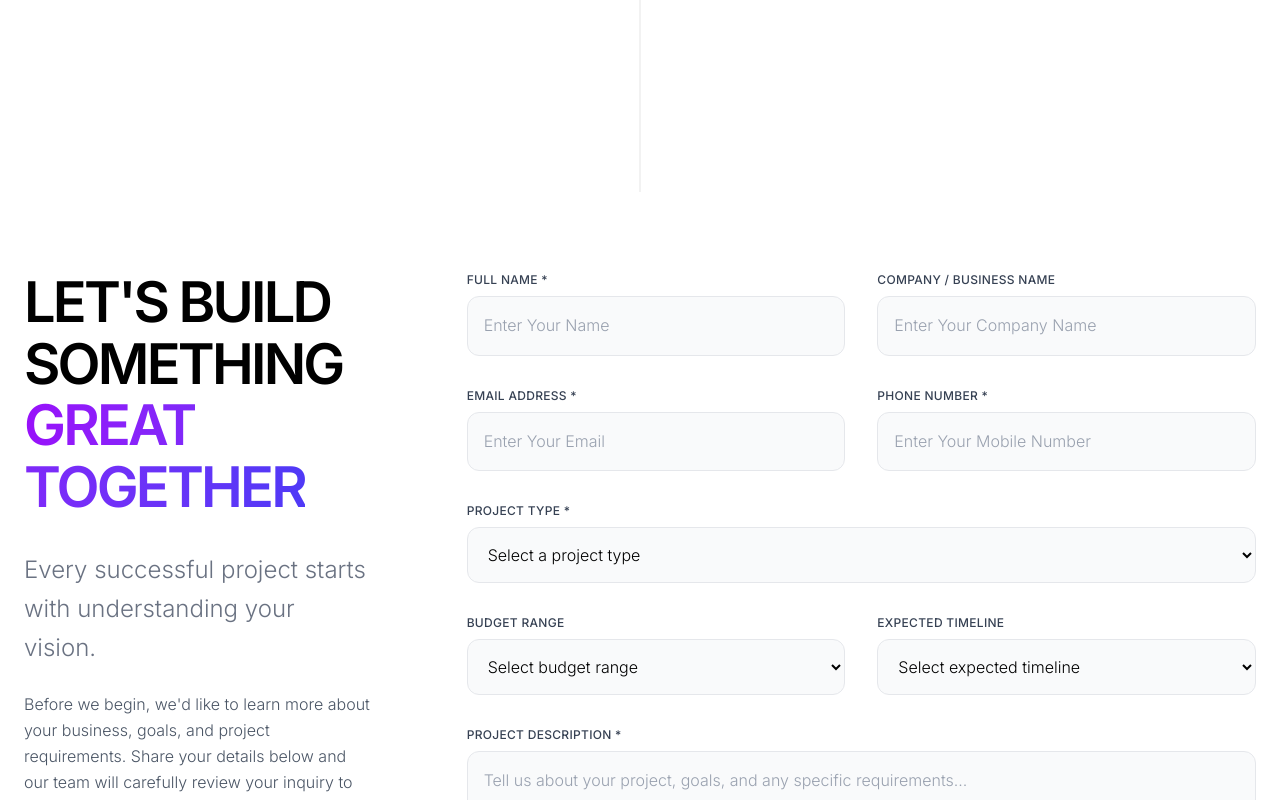
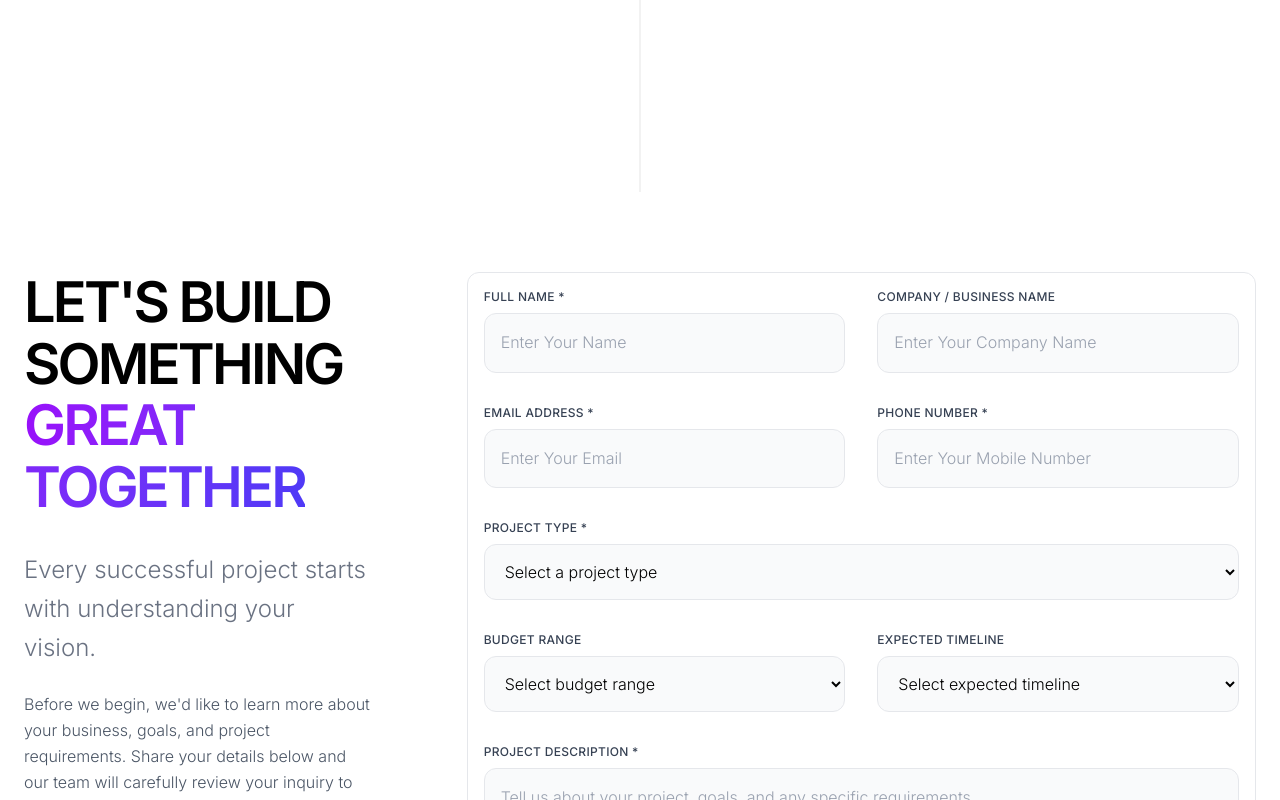
Before and after one commit to Jayasurya2021/portfolio, a React (Vite) app: page / in a window 1280 px wide. Shown: the part 7251-8051 px from the top of the page. Built offline with nearby package versions, Linux system fonts and the light colour scheme.

Commit message:
Contact and Footer section updated

```diff
--- a/index.html
+++ b/index.html
@@ -1,13 +1,16 @@
 <!doctype html>
 <html lang="en">
+
 <head>
   <meta charset="UTF-8" />
   <link rel="icon" type="image/svg+xml" href="/favicon.svg" />
   <meta name="viewport" content="width=device-width, initial-scale=1.0" />
-    <title>task-1</title>
+  <title>CD Square</title>
 </head>
+
 <body>
   <div id="root"></div>
   <script type="module" src="/src/main.jsx"></script>
 </body>
+
 </html>
--- a/package.json
+++ b/package.json
@@ -1,5 +1,5 @@
 {
-  "name": "hariharan",
+  "name": "CD-Square",
   "version": "0.0.0",
   "private": true,
   "description": "This template provides a minimal setup to get React working in Vite with HMR and some ESLint rules.",
@@ -23,7 +23,8 @@
   },
   "dependencies": {
     "@tailwindcss/vite": "^4.3.0",
-    "framer-motion": "^12.40.0",
+    "clsx": "^2.1.1",
+    "framer-motion": "^12.42.2",
     "gsap": "^3.15.0",
     "lenis": "^1.3.23",
     "lucide-react": "^1.17.0",
@@ -35,6 +36,7 @@
     "react-router-dom": "^7.18.1",
     "sass": "^1.101.0",
     "swiper": "^12.1.4",
+    "tailwind-merge": "^3.6.0",
     "tailwindcss": "^4.3.0",
     "typescript": "^6.0.3"
   },
--- a/src/components/ContactSection.jsx
+++ b/src/components/ContactSection.jsx
@@ -91,7 +91,7 @@ export default function ContactSection() {
                                         animate={{ opacity: 1 }}
                                         exit={{ opacity: 0 }}
                                         onSubmit={handleSubmit}
-                                        className="space-y-6 md:space-y-8"
+                                        className="space-y-6 md:space-y-8 p-4 border-1 border-gray-200 rounded-xl"
                                     >
                                         <div className="grid grid-cols-1 md:grid-cols-2 gap-6 md:gap-8">
                                             <div>
--- a/src/components/FooterSection.jsx
+++ b/src/components/FooterSection.jsx
@@ -72,7 +72,7 @@ export default function FooterSection() {
                     {/* Brand & Description */}
                     <div className="lg:col-span-4 flex flex-col items-center md:items-start text-center md:text-left">
                         <div className="text-3xl font-black tracking-tighter mb-6">
-                            <span>YOUR</span><span className="text-purple-600">AGENCY</span>
+                            <span>C</span><span className="text-purple-600">D<sup>2</sup></span>
                         </div>
                         <p className="text-gray-500 font-light leading-relaxed max-w-sm mb-8">
                             We build modern digital experiences through innovative development, scalable architecture, and long-term technology partnerships.
```
Also changed, not shown: src/components/Header.jsx (indentation only), 1 other file (tests, documents, lock files or other folders). Lines whose indentation alone changed are shown as unchanged.
